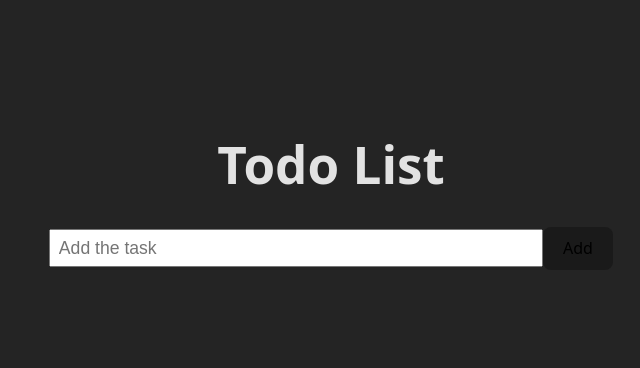
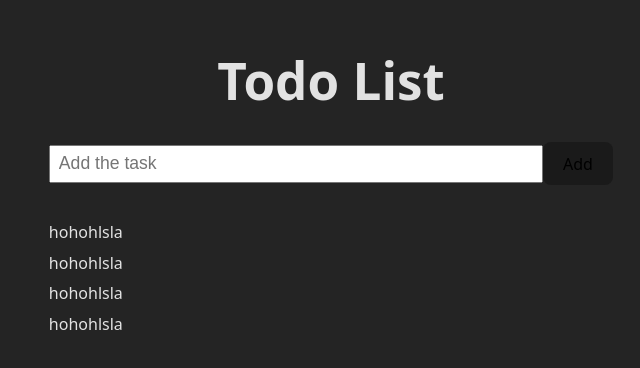
Before and after one commit to annaLucian/todo-list, a React (Vite) app in the folder todo-app/: page / in a window 1280 px wide. Shown: the part 214-582 px from the top of the page, without its empty margins (309-949 px from the left). Built offline with nearby package versions, Linux system fonts and the light colour scheme.

Commit message:
added styles todolist

```diff
--- a/todo-app/src/App.css
+++ b/todo-app/src/App.css
@@ -4,3 +4,6 @@
   padding: 2rem;
   text-align: center;
 }
+.todo-list__section {
+  margin-top: 2rem;
+}
--- a/todo-app/src/App.jsx
+++ b/todo-app/src/App.jsx
@@ -1,12 +1,16 @@
 import "./App.css";
 import { TodoInput } from "./components/TodoInput";
+import { TodoList } from "./components/TodoList";
 function App() {
   return (
     <>
       <h1>Todo List</h1>
-      <div className="">
+      <section className="">
         <TodoInput />
-      </div>
+      </section>
+      <section className="todo-list__section">
+        <TodoList />
+      </section>
     </>
   );
 }
--- /dev/null
+++ b/todo-app/src/components/TodoList/TodoItem/index.jsx
@@ -0,0 +1,3 @@
+export const TodoItem = () => {
+  return <li className="todo-list__item">hohohlsla</li>;
+};
--- /dev/null
+++ b/todo-app/src/components/TodoList/index.css
@@ -0,0 +1,9 @@
+.todo-list {
+  list-style: none;
+  padding: 0;
+  text-align: left;
+}
+
+.todo-list__item {
+  padding: 0.2rem 0;
+}
--- /dev/null
+++ b/todo-app/src/components/TodoList/index.jsx
@@ -0,0 +1,13 @@
+import "./index.css";
+import { TodoItem } from "./TodoItem";
+
+export const TodoList = () => {
+  return (
+    <ul className="todo-list">
+      <TodoItem />
+      <TodoItem />
+      <TodoItem />
+      <TodoItem />
+    </ul>
+  );
+};
```
